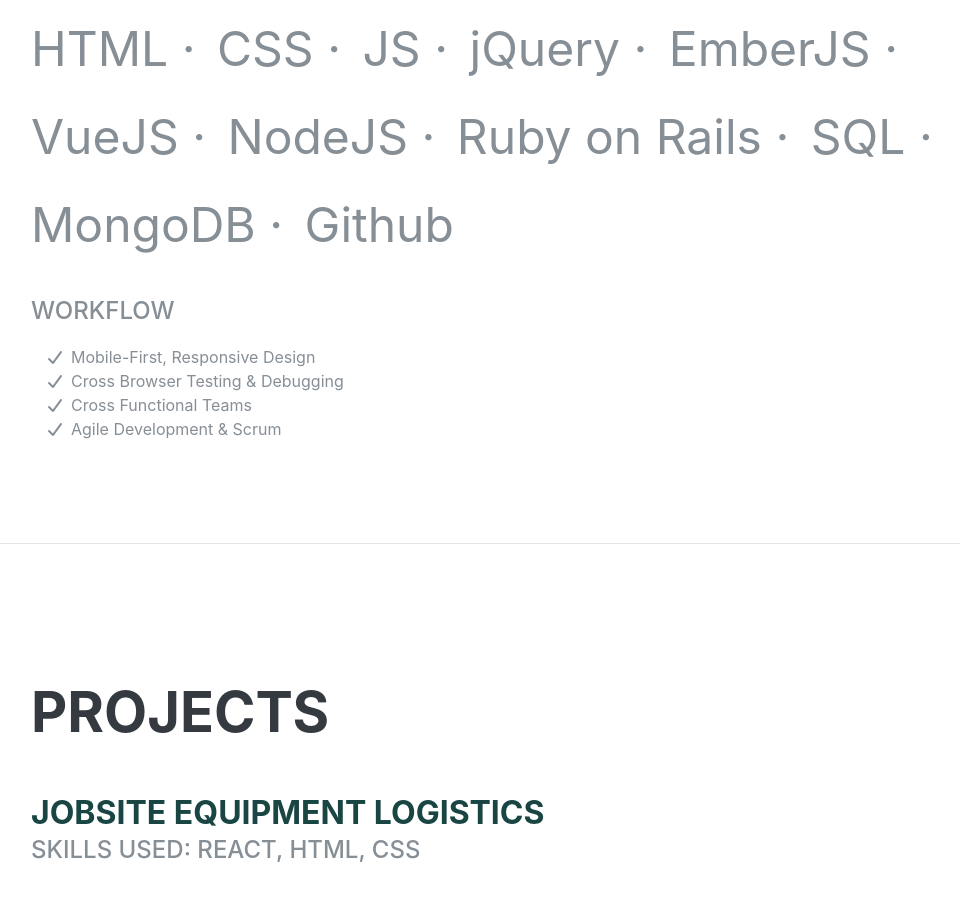
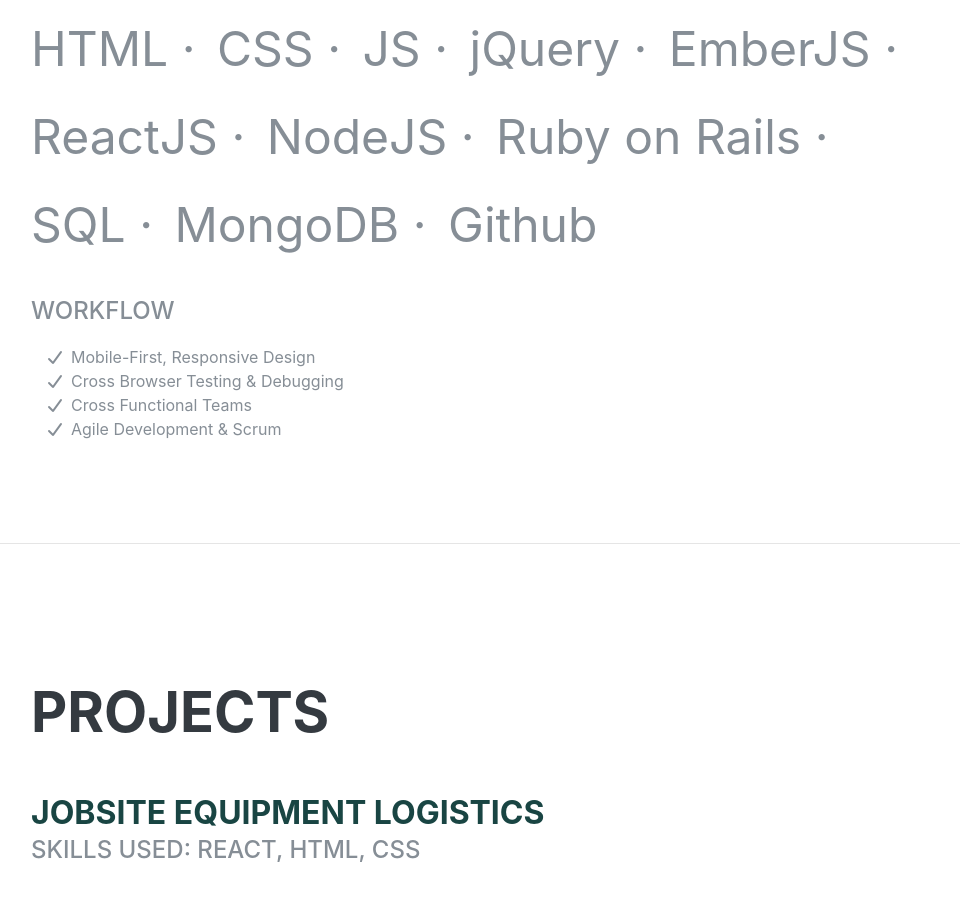
Before and after one commit to ktdodd511/secondary_site, a plain HTML site: page index.html in a window 1280 px wide. Shown: the part 2660-3558 px from the top of the page, without its empty margins (289-1249 px from the left). Drawn offline with nearby package versions, Linux system fonts and the light colour scheme; a web font is replaced by a local one.

Commit message:
added React to skills

```diff
--- a/index.html
+++ b/index.html
@@ -167,7 +167,7 @@
             <p>EmberJS ·</p>
           </li>
           <li class="list-inline-item">
-            <p>VueJS ·</p>
+            <p>ReactJS ·</p>
           </li>
           <li class="list-inline-item">
             <p>NodeJS ·</p>
```
